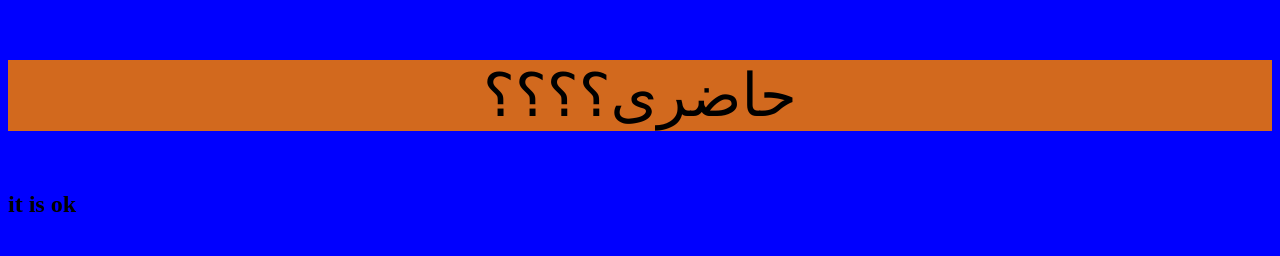
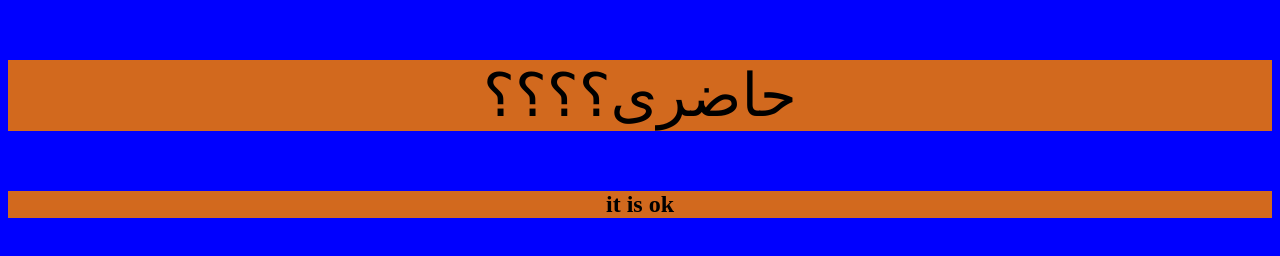
Before and after one commit to abcd051/heh-heh, a plain HTML site: page index.html in a window 1280 px wide. Drawn offline with Linux system fonts and the light colour scheme.

Commit message:
Update index.css

```diff
--- a/index.css
+++ b/index.css
@@ -11,3 +11,9 @@ p{
     font-family: b jadid;
     font-size: 60px;
 }
+
+
+h2 {
+    background-color: chocolate;
+    text-align: center;
+}
```
